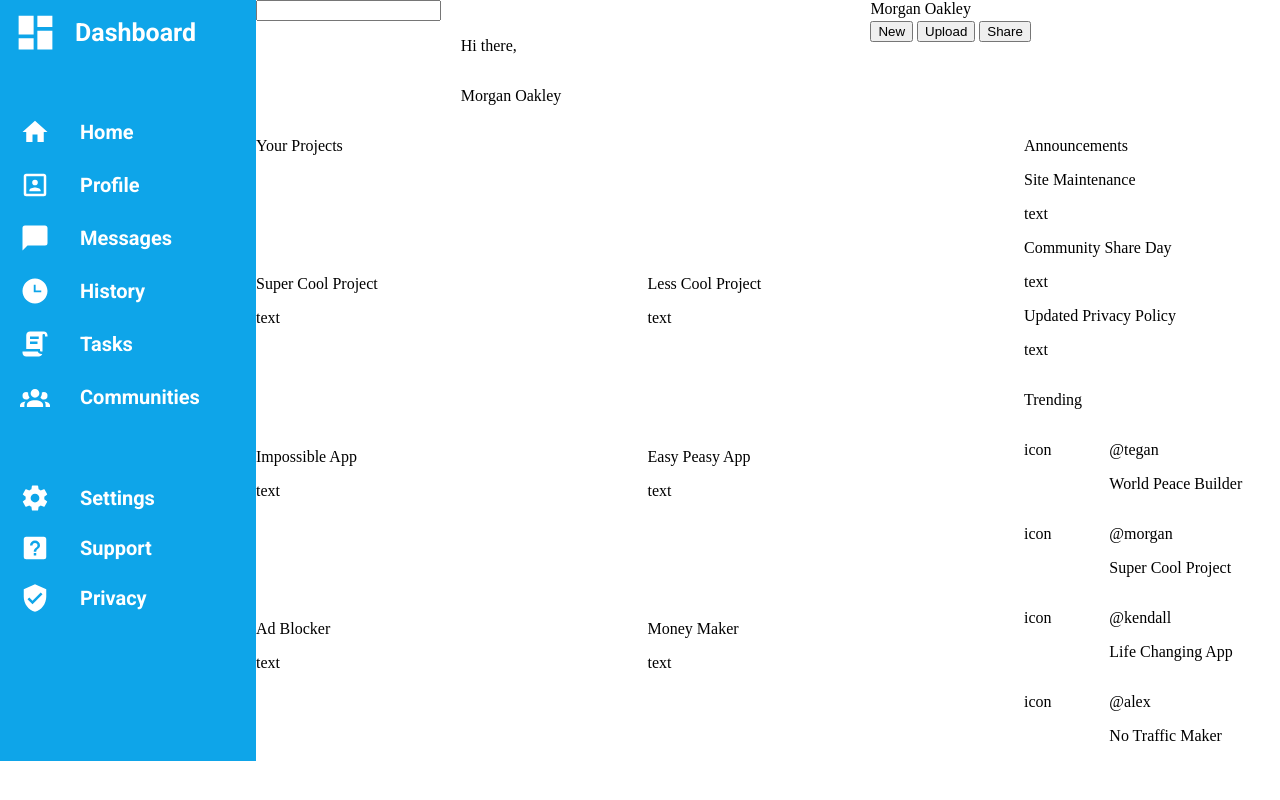
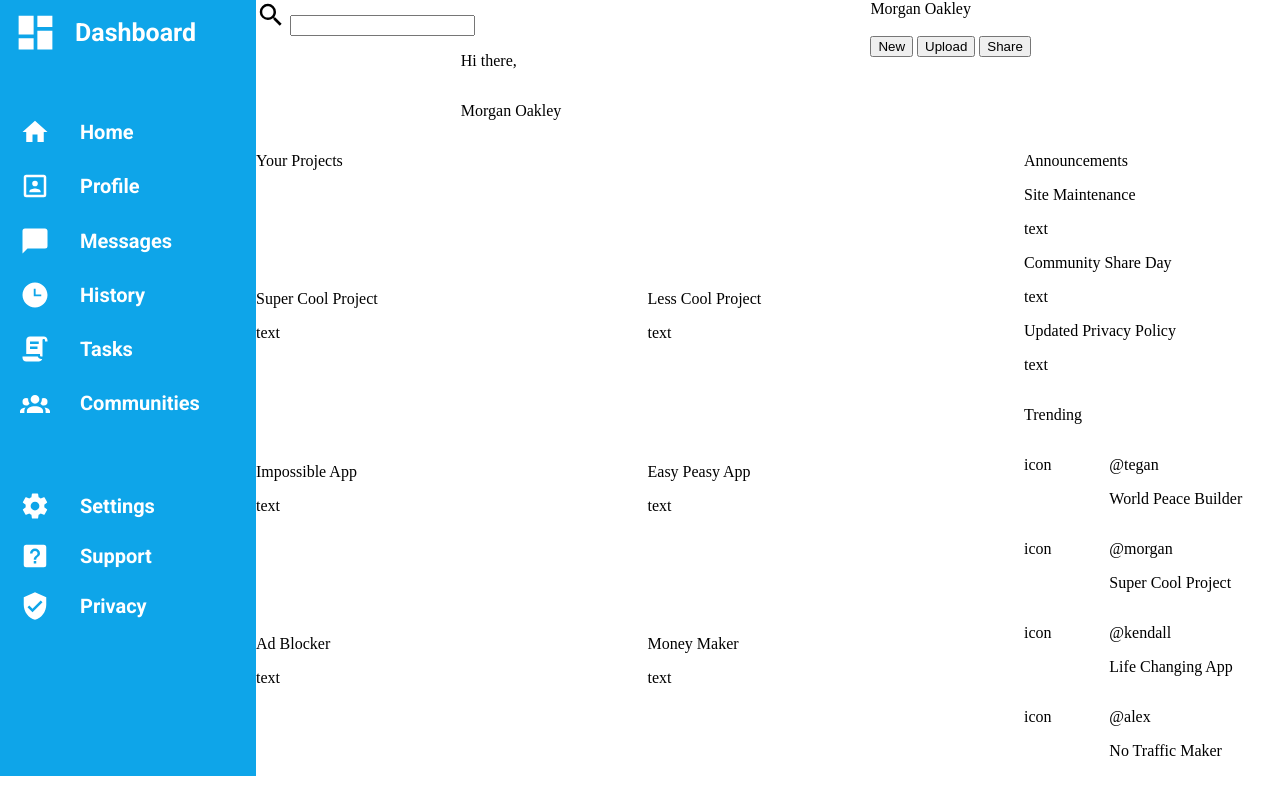
Before and after one commit to nchanyal/admin-dashboard, a plain HTML site: page index.html in a window 1280 px wide. Drawn offline with Linux system fonts and the light colour scheme.

Commit message:
Add a search bar icon to the search-bar div

```diff
--- a/index.html
+++ b/index.html
@@ -36,6 +36,7 @@
     </div>
     <div class="header">
         <div class="searchbar">
+            <svg xmlns="http://www.w3.org/2000/svg" viewBox="0 0 24 24"><path d="M9.5,3A6.5,6.5 0 0,1 16,9.5C16,11.11 15.41,12.59 14.44,13.73L14.71,14H15.5L20.5,19L19,20.5L14,15.5V14.71L13.73,14.44C12.59,15.41 11.11,16 9.5,16A6.5,6.5 0 0,1 3,9.5A6.5,6.5 0 0,1 9.5,3M9.5,5C7,5 5,7 5,9.5C5,12 7,14 9.5,14C12,14 14,12 14,9.5C14,7 12,5 9.5,5Z" /></svg>
             <input type="text">
         </div>
         <div class="user-info">Morgan Oakley</div>
--- a/styles.css
+++ b/styles.css
@@ -79,6 +79,12 @@ body {
     grid-column: 2;
 }
 
+.searchbar svg {
+    height: 30px;
+    width: 30px;
+}
+
+
 .main-content {
     grid-column: 2;
     display: grid;
```
